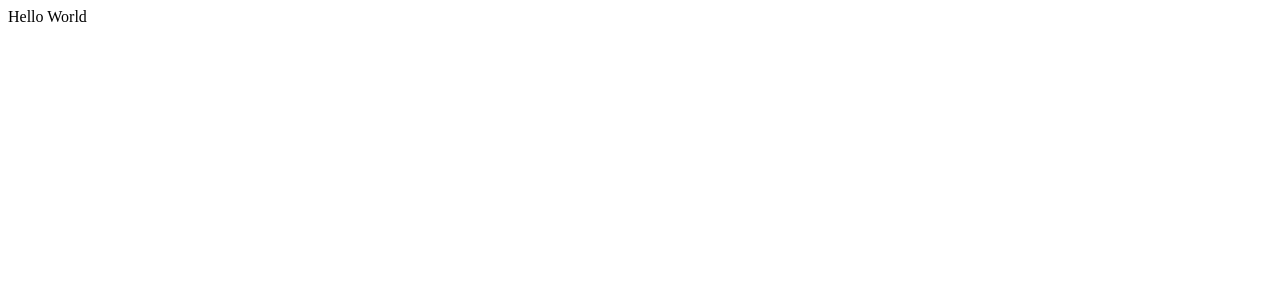
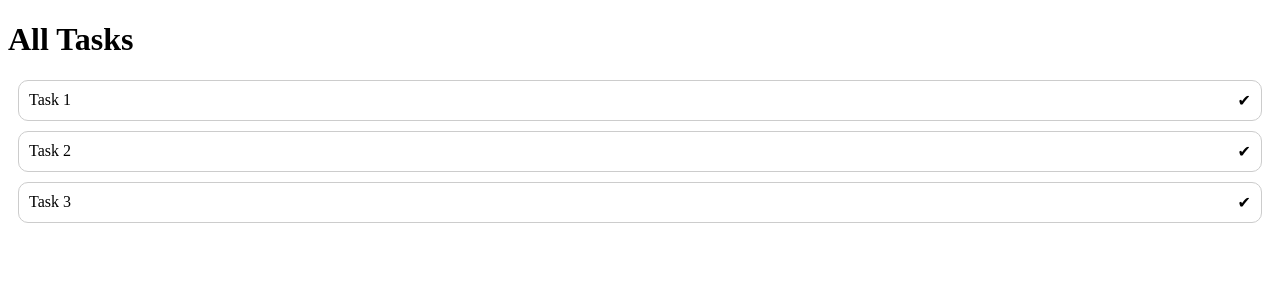
Before and after one commit to PaxAuz15/to-do, a React (Create React App) app: page / in a window 1280 px wide. Shown: the top 300 px of the page. Built offline with nearby package versions, Linux system fonts and the light colour scheme.

Commit message:
feat: first view to to-do app

```diff
--- a/src/App.js
+++ b/src/App.js
@@ -1,8 +1,13 @@
+import { Task } from "./components/Task";
+import { Title } from "./components/Title";
 
 function App() {
   return (
     <div className="App">
-      Hello World
+      <Title content="All Tasks" />
+      <Task nameTask="Task 1" />
+      <Task nameTask="Task 2" />
+      <Task nameTask="Task 3" />
     </div>
   );
 }
--- /dev/null
+++ b/src/components/Task.js
@@ -0,0 +1,10 @@
+import "../index.css"
+
+export const Task = ({nameTask}) => {
+    return(
+        <div className="task">
+            <span>{nameTask}</span>
+            <span>✔</span>
+        </div>
+    )
+}
--- /dev/null
+++ b/src/components/Title.js
@@ -0,0 +1,5 @@
+export const Title = ({content}) => {
+    return(
+        <h1>{content}</h1>
+    )
+}
--- /dev/null
+++ b/src/index.css
@@ -0,0 +1,15 @@
+*{
+    box-sizing: border-box;
+    /* padding: 0; */
+    /* margin: 0; */
+}
+
+.task {
+    display: flex;
+    justify-content: space-between;
+    align-items: center;
+    border: 1px solid #ccc;
+    border-radius: 10px;
+    padding: 10px;
+    margin:10px
+}
```
